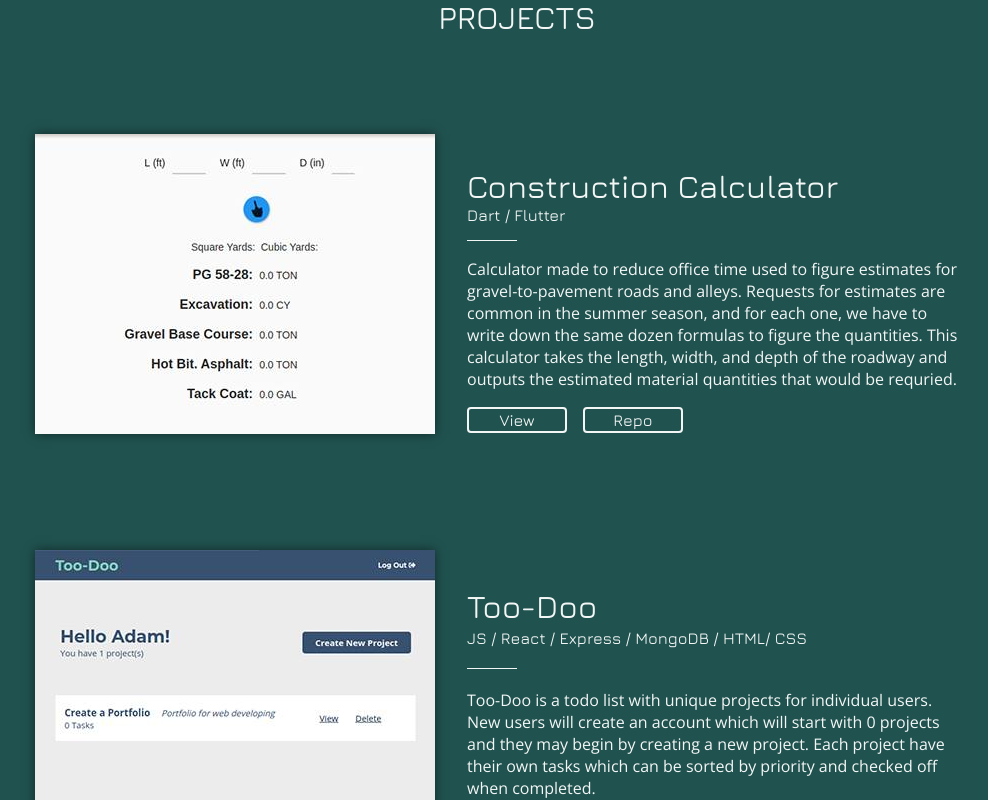
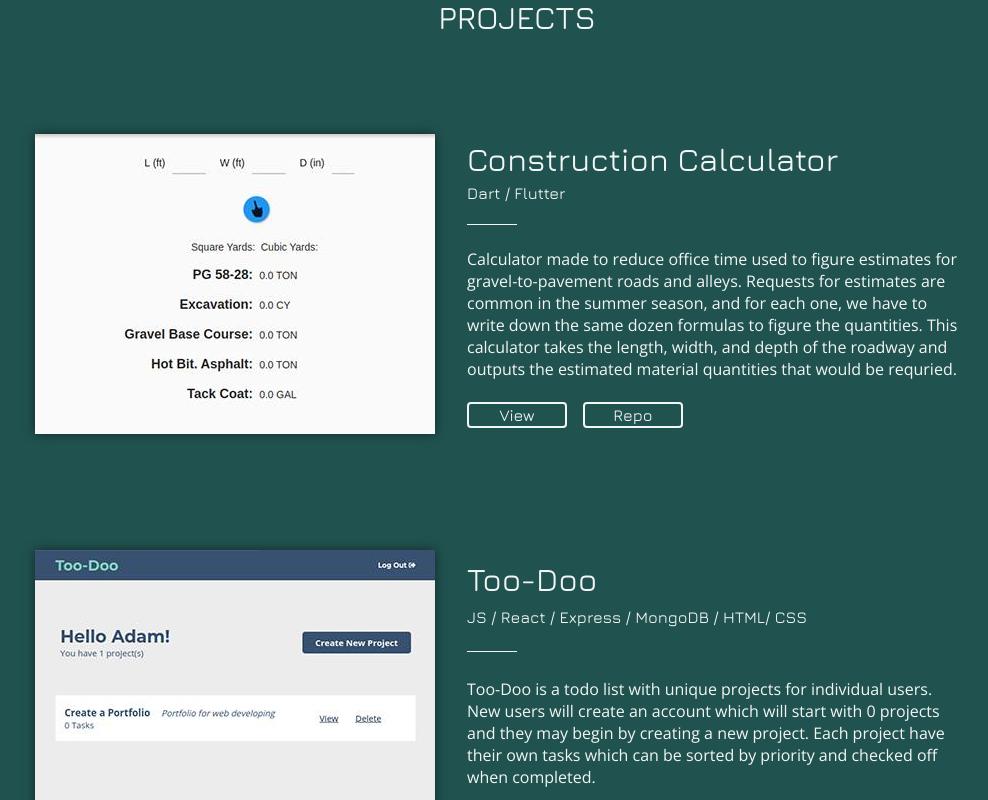
Before and after one commit to ajhanson22227/portfolio, a React (Create React App) app: page / in a window 1280 px wide. Shown: the part 1540-2340 px from the top of the page, without its empty margins (123-1111 px from the left). Built offline with nearby package versions, Linux system fonts and the light colour scheme.

Commit message:
reduce space at top of project info was too far down

```diff
--- a/src/components/Project/Project.css
+++ b/src/components/Project/Project.css
@@ -67,7 +67,6 @@ img{
     flex-direction: column;
     align-items: flex-start;
     justify-content: space-evenly;
-    padding-top: 2em;
     margin: 0 2em;
     /* min-height: 300px; */
     width: 500px;
```
